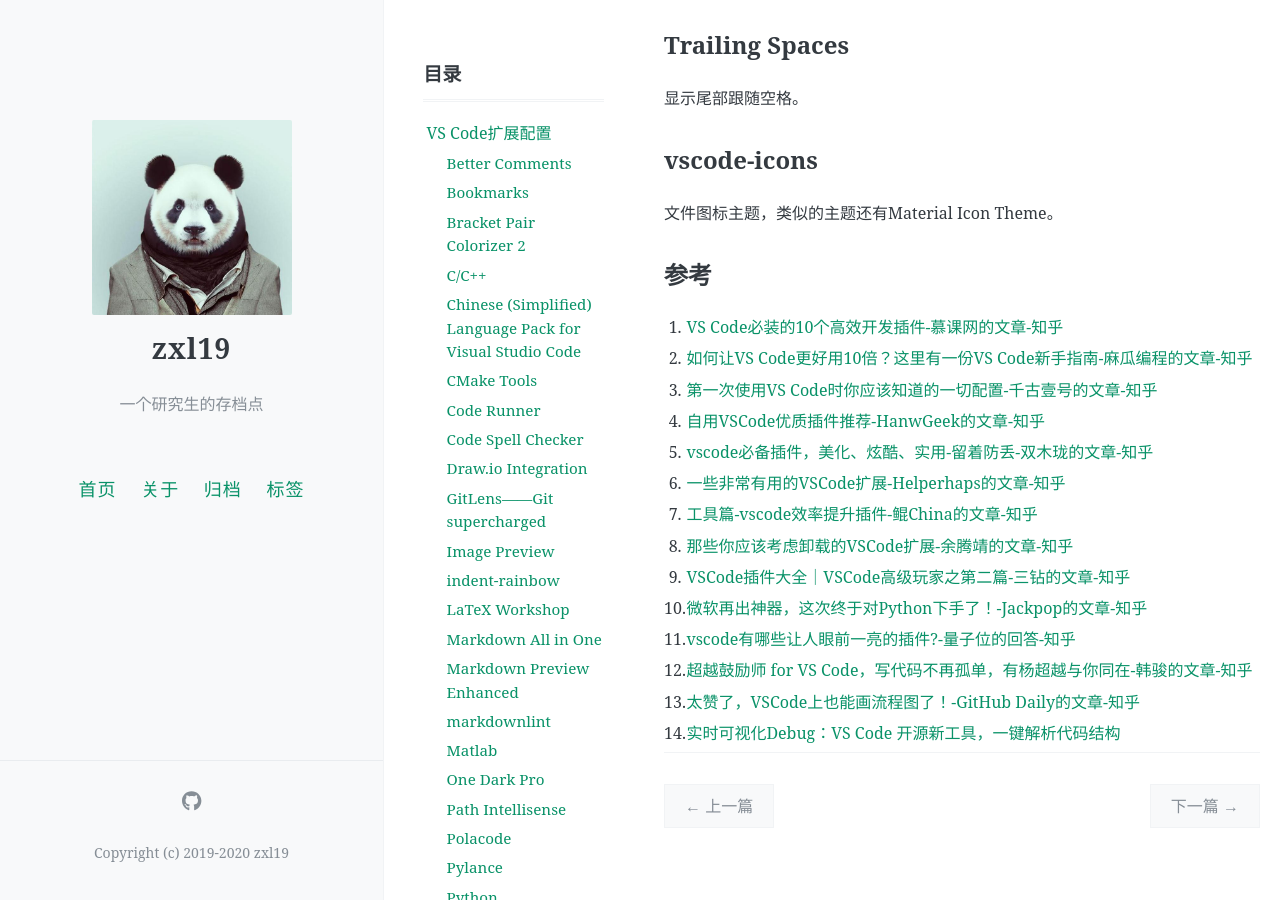
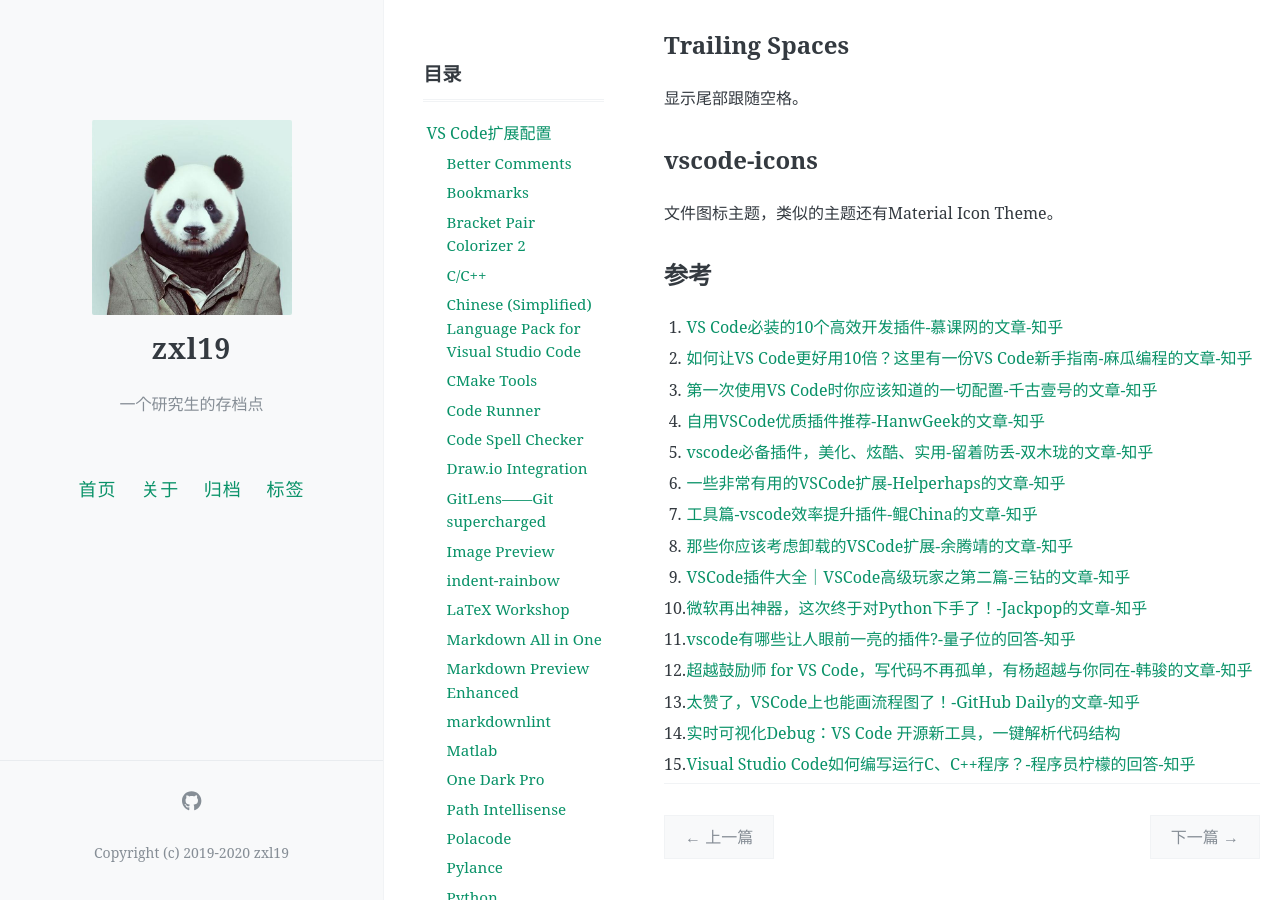
Before and after one commit to zxl19/zxl19.github.io, a Jekyll site: the page built from _posts/2020-06-03-vscode-extension.md, in a window 1280 px wide and 900 px high, scrolled down 3518 px. Built offline with Jekyll 4.4.1, drawn with Linux system fonts in a browser that asks for light colours; comment, search, counter and statistics services are not loaded.

Commit message:
Update 2020-06-03-vscode-extension.md

```diff
--- a/_posts/2020-06-03-vscode-extension.md
+++ b/_posts/2020-06-03-vscode-extension.md
@@ -157,3 +157,4 @@ FIXME: 待修复内容
 12. [超越鼓励师 for VS Code，写代码不再孤单，有杨超越与你同在-韩骏的文章-知乎](https://zhuanlan.zhihu.com/p/61790645)
 13. [太赞了，VSCode上也能画流程图了！-GitHub Daily的文章-知乎](https://zhuanlan.zhihu.com/p/140895359)
 14. [实时可视化Debug：VS Code 开源新工具，一键解析代码结构](https://zhuanlan.zhihu.com/p/109212146)
+15. [Visual Studio Code如何编写运行C、C++程序？-程序员柠檬的回答-知乎](https://www.zhihu.com/question/30315894/answer/1574277687)
```
